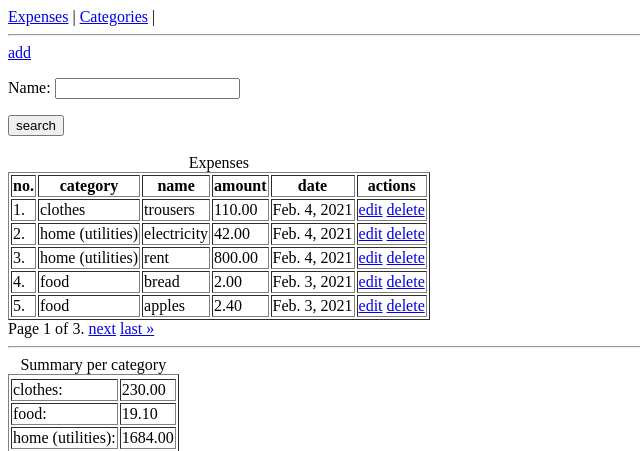
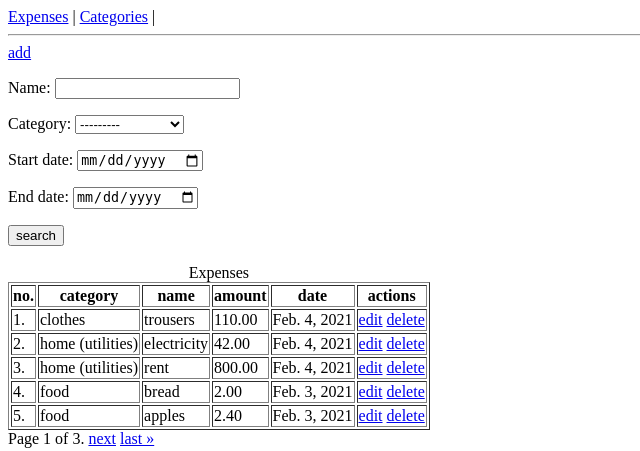
Before and after one commit to Szpuntel/Recruitment_Task_1, a Django app: page /expenses/expense/list/ in a window 1280 px wide. Shown: the top 451 px of the page, without its empty margins (0-640 px from the left). Run offline with Django 4.2, Linux system fonts and the light colour scheme; data comes from the database, SQL or seed files in the repository.

Commit message:
Modified
- searching by date (from and/or to).
- searching by category

```diff
--- a/project/expenses/forms.py
+++ b/project/expenses/forms.py
@@ -1,12 +1,24 @@
 from django import forms
 from .models import Expense
 
+class ExpenseSearchForm(forms.ModelForm):
 
-class ExpenseSearchForm(forms.ModelForm):
+    start_date = forms.DateField(
+        required = False,
+        widget=forms.TextInput(
+            attrs={'type': 'date'}))
+
+    end_date = forms.DateField(
+        required = False,
+        widget=forms.TextInput(
+            attrs={'type': 'date'}))
+
     class Meta:
         model = Expense
-        fields = ('name',)
+        fields = ('name','category')
+
 
     def __init__(self, *args, **kwargs):
         super().__init__(*args, **kwargs)
         self.fields['name'].required = False
+        self.fields['category'].required = False
--- a/project/expenses/templates/expenses/expense_list.html
+++ b/project/expenses/templates/expenses/expense_list.html
@@ -8,6 +8,7 @@
   {{form.as_p}}
   <button type="submit">search</button>
 </form>
+
 <br>
 <table border="1">
 	<caption>Expenses</caption>
--- a/project/expenses/views.py
+++ b/project/expenses/views.py
@@ -13,10 +13,28 @@ class ExpenseListView(ListView):
         queryset = object_list if object_list is not None else self.object_list
 
         form = ExpenseSearchForm(self.request.GET)
+
         if form.is_valid():
             name = form.cleaned_data.get('name', '').strip()
+            start_date = form.cleaned_data.get('start_date')
+            end_date = form.cleaned_data.get('end_date')
+            category = form.cleaned_data.get('category')
+
             if name:
                 queryset = queryset.filter(name__icontains=name)
+
+            if start_date and end_date:
+                queryset = queryset.filter(
+                    date__gte=start_date,
+                    date__lte=end_date)
+
+            if start_date:
+                queryset = queryset.filter(date__gte=start_date)
+            if end_date:
+                queryset = queryset.filter(date__lte=end_date)
+
+            if category:
+                queryset = queryset.filter(category=category)
 
         return super().get_context_data(
             form=form,
```
Also changed, not shown: project/TODO.md (+7 -6 lines).
